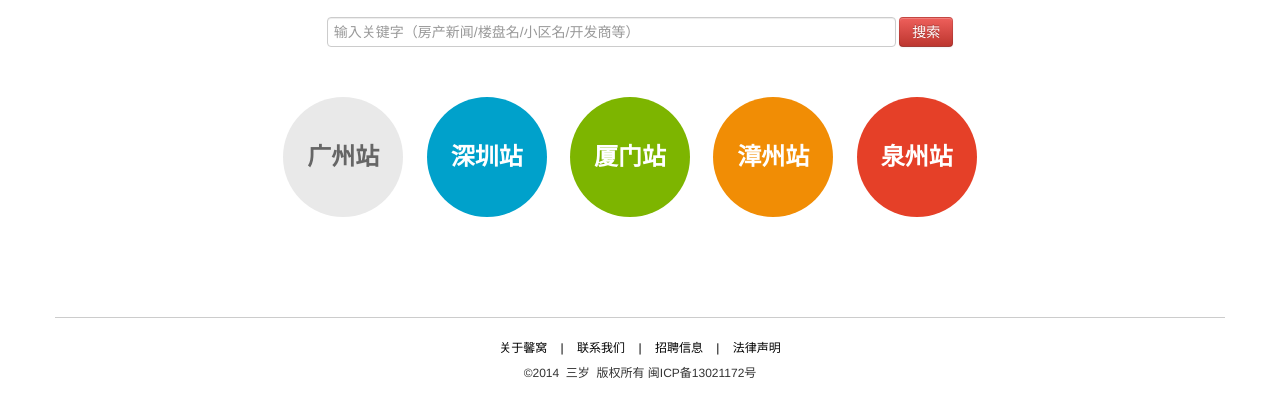
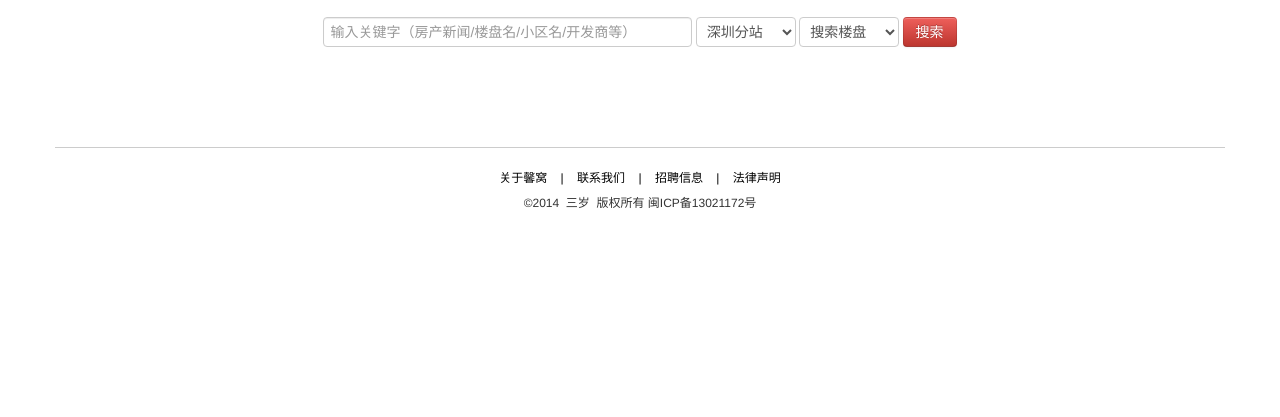
Before and after one commit to zzfxtxcm/start_pages, a plain HTML site: page index.html in a window 1280 px wide. Shown: the part 193-610 px from the top of the page. Drawn offline with Linux system fonts and the light colour scheme.

Commit message:
加入搜索

```diff
--- a/index.html
+++ b/index.html
@@ -2,7 +2,7 @@
 <html>
 <head>
 <meta charset="UTF-8">
-<title>Document</title>
+<title>厦门房产，漳州房产，泉州房产，广州房产，深圳房产 - 馨窝网www.xinwowang.com 房地产团购、电商第一门户</title>
 <meta name="viewport" content="width=device-width, initial-scale=1.0">
 <meta name="description" content="">
 <meta name="author" content="">
@@ -25,17 +25,29 @@
 <div class="container">
   <div align="center" class="mt30"> <a href="www.xinwowang.com"><img src="img/xwlogo.gif" alt=""></a> </div>
   <div class=" mt20" align="center">
-    <form action="{APP_PATH}index.php" class="form-inline  m0" role="form" name="myform" method="get">
-      <input type="text" class="form-control" name="keyword"  id="keyword" placeholder="输入关键字（房产新闻/楼盘名/小区名/开发商等）" style="width:555px;">
+    <form action="http://zz.xinwowang.com/information" class="form-inline  m0" role="form" name="myform" method="get">
+      <input type="text" class="form-control" name="keyword"  id="keyword" placeholder="输入关键字（房产新闻/楼盘名/小区名/开发商等）" style="width:355px;">
+      <select name="station" style="width: 100px">
+        <option value="sz">深圳分站</option>
+        <option value="gz">广州分站</option>
+        <option value="zz">漳州分站</option>
+        <option value="xm">厦门分站</option>
+        <option value="qz">泉州分站</option>
+      </select>
+      <select name="search_type" style="width: 100px">
+        <option value="new_homes">搜索楼盘</option>
+        <option value="news">搜索咨询</option>
+      </select>
       <button type="submit" class="btn btn-danger">搜索</button>
     </form>
   </div>
-  <div  class="home_mu mt50 mb20 " align="center"> <span class=" mr20"><a class="button button-circle button-flat" href="http://gz.xinwowang.com" target="_blank">广州站</a></span>
-  <span class=" mr20"><a class="button button-circle button-flat-primary" href="http://sz.xinwowang.com" target="_blank">深圳站</a></span>
-  <span class=" mr20"><a class="button button-circle button-flat-action" href="http://xm.xinwowang.com" target="_blank">厦门站</a></span>
-   <span class=" mr20"><a class="button button-circle button-flat-highlight" href="http://zz.xinwowang.com" target="_blank">漳州站</a></span>
+  <!-- <div  class="home_mu mt50 mb20 " align="center">
+    <span class=" mr20"><a class="button button-circle button-flat" href="http://gz.xinwowang.com" target="_blank">广州站</a></span>
+    <span class=" mr20"><a class="button button-circle button-flat-primary" href="http://sz.xinwowang.com" target="_blank">深圳站</a></span>
+    <span class=" mr20"><a class="button button-circle button-flat-action" href="http://xm.xinwowang.com" target="_blank">厦门站</a></span>
+    <span class=" mr20"><a class="button button-circle button-flat-highlight" href="http://zz.xinwowang.com" target="_blank">漳州站</a></span>
     <span class=" mr20"><a class="button button-circle button-flat-caution" href="http://qz.xinwowang.com" target="_blank">泉州站</a></span>
-</div>
+  </div> -->
 <!--con end-->
 <!--footer-->
 <div class="container mt100 mb20" style=" border-bottom:1px solid #CCC"></div>
```
